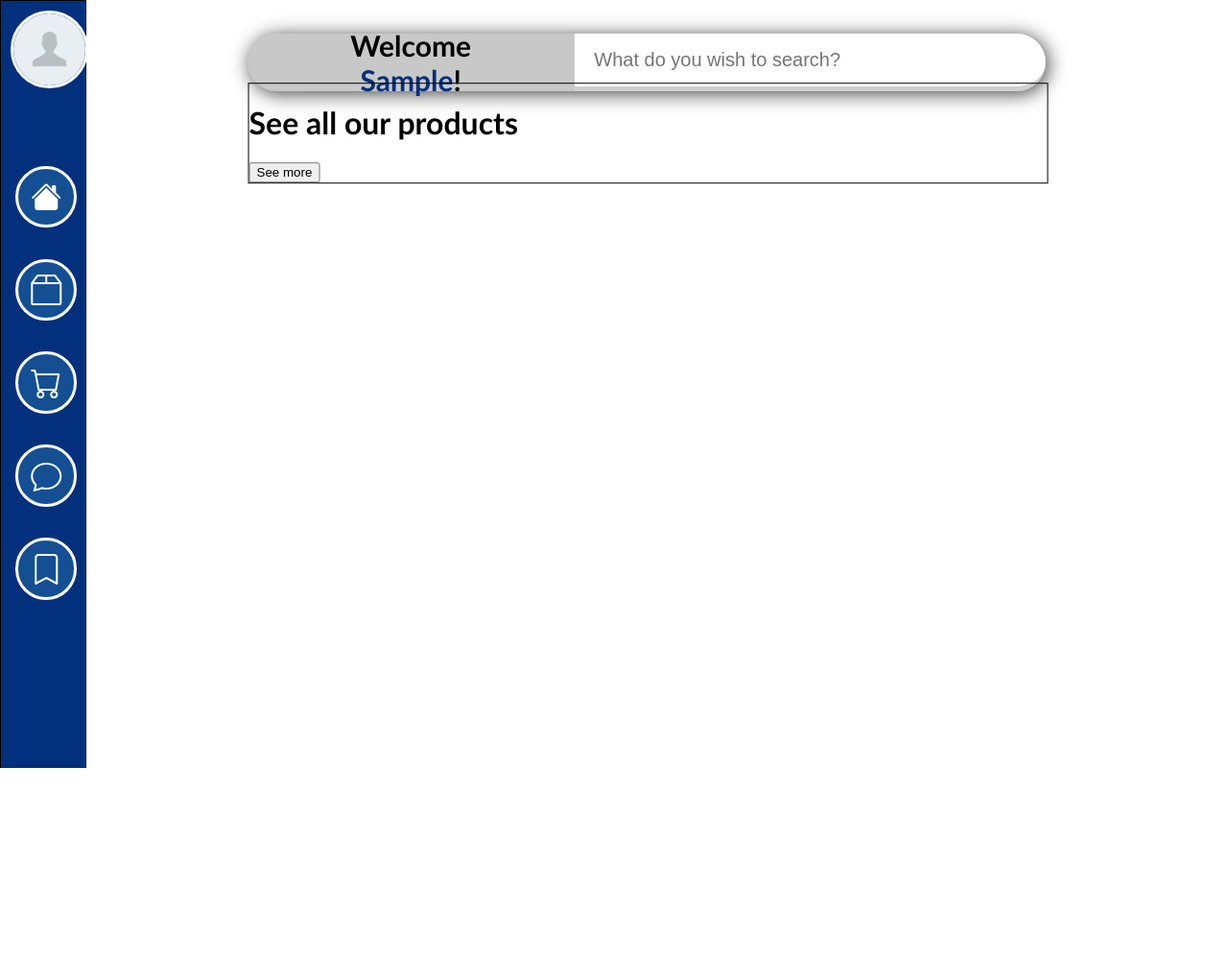
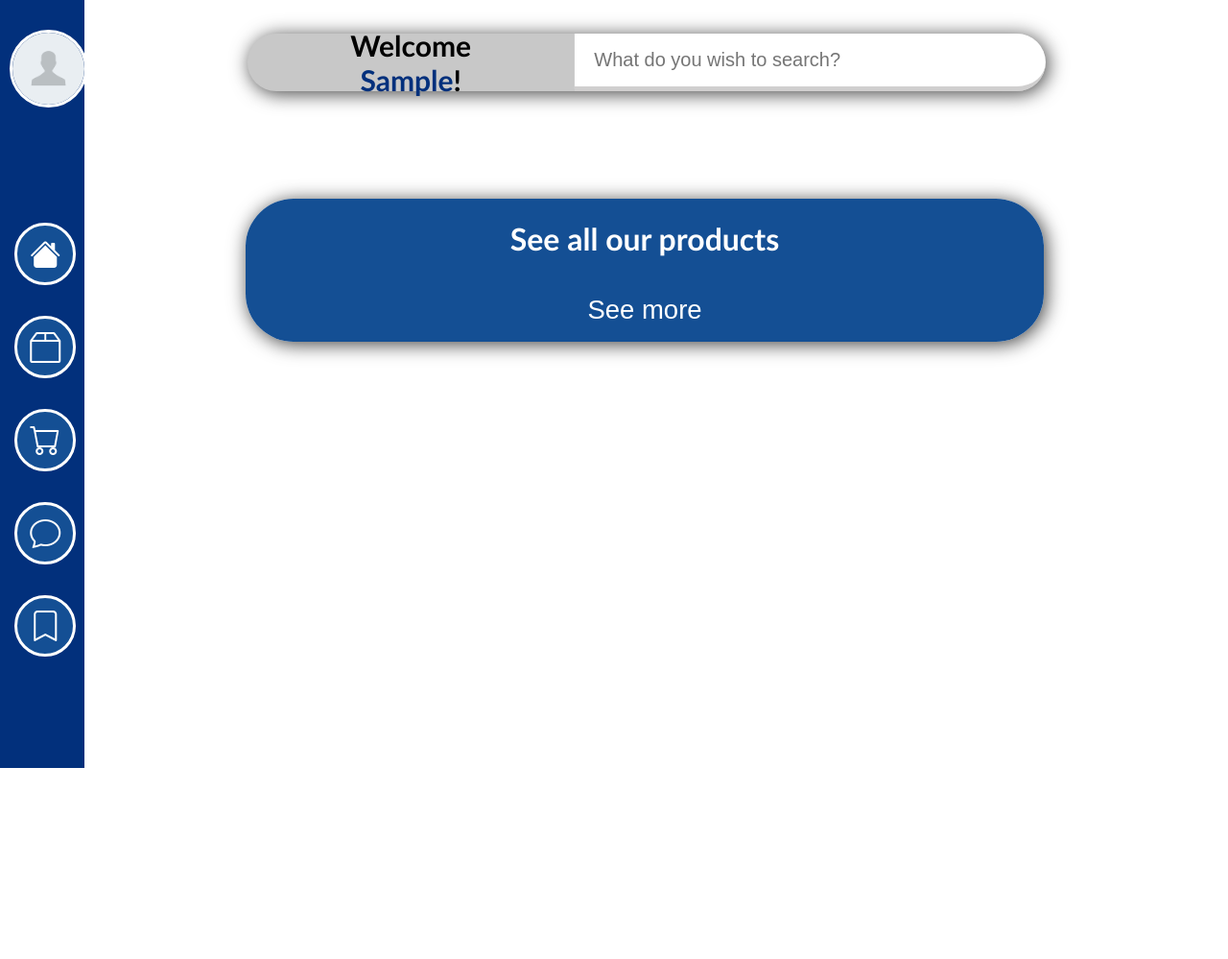
Before and after one commit to BlueLuscious/App, a Django app: page /home/ in a window 1280 px wide. Shown: the top 999 px of the page at 96% size. Before the commit the page ends 800 px from the top, so only its background shows below. Run offline with Django 4.2, Linux system fonts and the light colour scheme; the visitor is signed in with stand-in values (Sample User, id 1); data comes from the database, SQL or seed files in the repository.

Commit message:
update static folder
home.css:
- add display and event hover to buttons
- fix profile photo
- update products display and titles
- add footer

products.css:
- reset

homeScript.js:
- move up 'CHANGE ICON ACCORDING TO PATHNAME' to make it work

```diff
--- a/app/static/CSS/homeStyles.css
+++ b/app/static/CSS/homeStyles.css
@@ -2,6 +2,19 @@
 body {
     margin: 0;
     font-family: 'Gill Sans', 'Gill Sans MT', Calibri, 'Trebuchet MS', sans-serif;
+}
+
+button {
+    cursor: pointer;
+}
+
+button:hover {
+    animation: blink-hover 1s infinite;
+}
+@keyframes blink-hover {
+    0% {opacity: 0.7;}
+    50% {opacity: 0.7;}
+    100% {opacity: 0.7;}
 }
 
 /* BEGIN - BLOCK CONTENT */
@@ -10,29 +23,35 @@ body {
     position: fixed;
     width: 11vh;
     height: 100vh;
-    background-color: 02307C;
-    border: 1px solid black;
+    background-color: #02307C;
+    z-index: 2;
+}
+
+.left_side_navbar_profile {
+    max-width: 100%;
+    justify-content: center;
 }
 
 .left_side_navbar_img {
     width: 75px;
     height: 75px;
     margin: 11%;
-    margin-bottom: 75%;
+    margin-top: 35%;
     border: 3px solid white;
     border-radius: 50%;
 }
 
 .left_side_navbar_button {
+    position: relative;
+    top: 12%;
     margin: 17%;
     margin-bottom: 20%;
     padding: 15%;
     border: 3px solid white;
     border-radius: 50%;
     color: white;
-    background-color: 144F94;
+    background-color: #144F94;
     font-size: 200%;
-    cursor: pointer;
 }
 
 .popup_text_table {
@@ -43,7 +62,7 @@ body {
 
 .popup_text {
     margin: 0px;
-    margin-bottom: 34.5%;
+    margin-bottom: 34%;
     padding: 10px;
     width: 120px;
     position: relative;
@@ -59,12 +78,21 @@ body {
 
 /* ID */
 #profile_popup {
-    margin-top: 17%;
-    margin-bottom: 71%;
+    margin-top: 32%;
+    margin-bottom: 100%;
 }
 
 #cart_popup {
     width: 150px;
+}
+
+.footer {
+    width: 100%;
+    height: 12vh;
+    position: relative;
+    bottom: -350%;
+    background-color: #256DAD;
+    z-index: 1;
 }
 /* END - BLOCK CONTENT */
 
@@ -79,14 +107,14 @@ td {
 /* CLASS */
 .greeting {
     position: relative;
-    top: 2.5%;
+    top: -9.5%;
     display: flex;
     align-items: center;
     width: 65%;
     height: 7.5%;
     border-radius: 50px;
     background-color: rgb(200, 200, 200);
-    box-shadow:  2.5px 2.5px 20px 0px rgba(0, 0, 0, 0.75);
+    box-shadow: 2.5px 2.5px 20px 0px rgba(0, 0, 0, 0.75);
     transform: translate(31%, 25%);
 }
 
@@ -107,37 +135,75 @@ td {
     border-top-right-radius: 50px;
     border-bottom-right-radius: 50px;
     outline: none;
-    color: 02307C;
+    color: #02307C;
     font-size: 20px;
 }
 
 .say_hello {
     display: inline-block;
-    color: 02307C;
+    color: #02307C;
 }
 
 .display_products {
     width: 65%;
-    border: 1px solid;
-    transform: translate(31%, 25%);
+    margin-top: 4%;
+    margin-left: 20%;
+    border-radius: 50px;
+    box-shadow: 2.5px 2.5px 20px 0px rgba(0, 0, 0, 0.75);
+}
+
+.title_products {
+    display: flex;
+    justify-content: center;
+    border-top-left-radius: 50px;
+    border-top-right-radius: 50px;
+    color: white;
+    background-color: #144F94;
+}
+
+.interest_line {
+    display: inline-block;
+    color: #02193a;
 }
 
 .card_product {
     display: inline-flex;
-    padding: 2%;
+    padding: 2.8%;
 }
 
 .card_product_table {
-    width: 235px;
-    height: 340px;
-    border: 1px solid;
+    width: 340.6px;
+    height: 450px;
+    border-radius: 20px;
+    box-shadow: 2.5px 2.5px 10px 0px rgb(160, 160, 160);
+}
+
+.card_product_img {
+    width: 300px;
+    height: 300px;
+    border: 3px solid #02307C;
     border-radius: 20px;
 }
 
-.card_product_img {
-    width: 200px;
-    height: 200px;
-    border: 2px solid;
-    border-radius: 20px;
+.see_more_button {
+    display: flex;
+    justify-content: center;
+    padding: 2%;
+    border-bottom-left-radius: 50px;
+    border-bottom-right-radius: 50px;
+    background-color: #144F94;
+}
+
+.see_more_button button {
+    border: none;
+    color: white;
+    background: none;
+    font-size: 27.5px;
+}
+
+/* ID */
+#display_more_products {
+    position: relative;
+    top: 15%;
 }
 /* END - BLOCK HOME */
--- a/app/static/JS/homeScript.js
+++ b/app/static/JS/homeScript.js
@@ -79,6 +79,13 @@ window.addEventListener('DOMContentLoaded', function () {
     })
     /* END - NAVBAR BUTTONS */
 
+    /* BEGIN - CHANGE ICON ACCORDING TO PATHNAME */
+    if (window.location.pathname === '/home/products/') {
+        $('.icon_home').removeClass('bi bi-house-fill').addClass('bi bi-house')
+        $('.icon_products').removeClass('bi bi-box2').addClass('bi bi-box2-fill')
+    }
+    /* END - CHANGE ICON ACCORDING TO PATHNAME */
+
     /* BEGIN - SEARCH BAR */
     const searchBar = document.getElementById('search_bar')
 
@@ -91,12 +98,4 @@ window.addEventListener('DOMContentLoaded', function () {
     })
     /* END - SEARCH BAR */
 
-
-    /* BEGIN - CHANGE ICON ACCORDING TO PATHNAME */
-    if (window.location.pathname === '/home/products/') {
-        $('.icon_home').removeClass('bi bi-house-fill').addClass('bi bi-house')
-        $('.icon_products').removeClass('bi bi-box2').addClass('bi bi-box2-fill')
-    }
-    /* END - CHANGE ICON ACCORDING TO PATHNAME */
-
 })
```
Also changed, not shown: app/static/CSS/productsStyles.css (+0 -32 lines).
